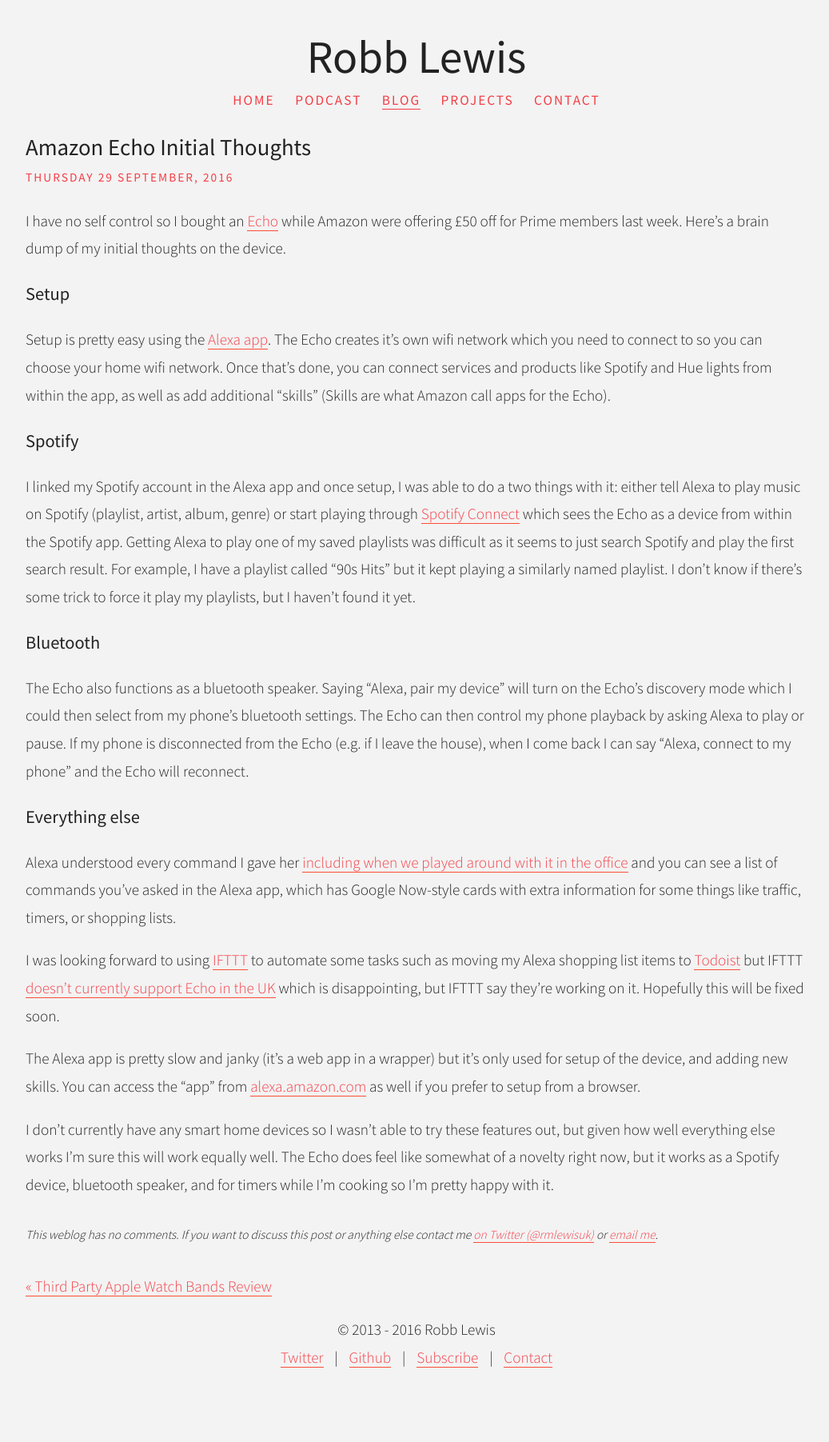
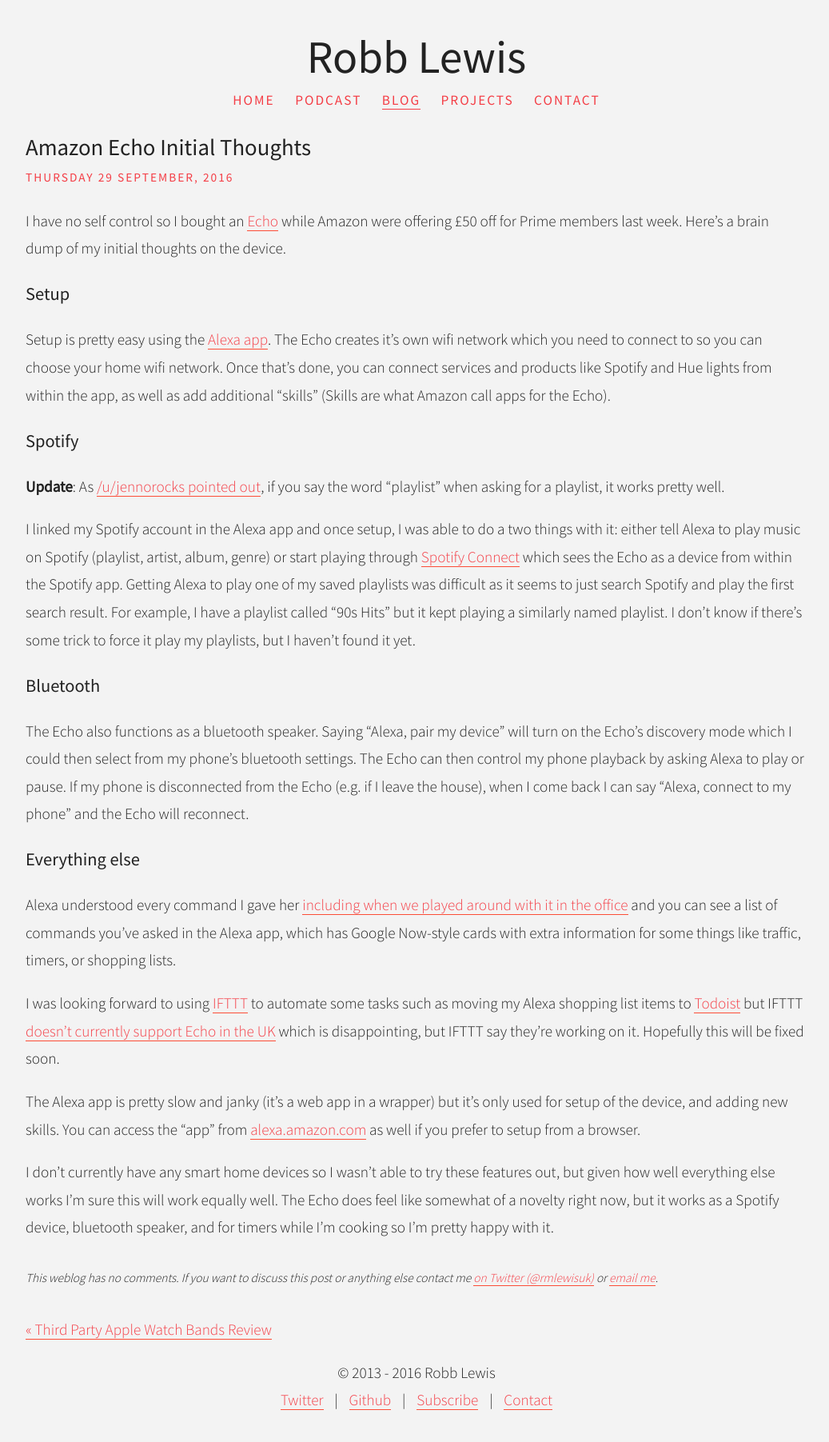
Before and after one commit to rknightuk/robblewis.me-jekyll, a Jekyll site: the page built from _posts/2016/2016-09-29-amazon-echo-initial-thoughts.md, in a window 1280 px wide. Shown: the whole page at 80% size, without its empty margins (119-1156 px from the left). Built offline with Jekyll 4.4.1, drawn with Linux system fonts in a browser that asks for light colours; before the commit the page ends 1749 px from its top, so only the background shows below that.

Commit message:
Post update

```diff
--- a/_posts/2016/2016-09-29-amazon-echo-initial-thoughts.md
+++ b/_posts/2016/2016-09-29-amazon-echo-initial-thoughts.md
@@ -12,6 +12,8 @@
 Setup is pretty easy using the [Alexa app](https://geo.itunes.apple.com/us/app/amazon-alexa/id944011620?mt=8&at=1001l3gY&ct=twitter). The Echo creates it's own wifi network which you need to connect to so you can choose your home wifi network. Once that's done, you can connect services and products like Spotify and Hue lights from within the app, as well as add additional "skills" (Skills are what Amazon call apps for the Echo).
 
 ### Spotify
+
+**Update**: As [/u/jennorocks pointed out](https://www.reddit.com/r/amazonecho/comments/551frl/my_initial_thoughts_on_the_amazon_echo_uk/d88129p?context=3), if you say the word "playlist" when asking for a playlist, it works pretty well.
 
 I linked my Spotify account in the Alexa app and once setup, I was able to do a two things with it: either tell Alexa to play music on Spotify (playlist, artist, album, genre) or start playing through [Spotify Connect](https://www.spotify.com/us/connect/) which sees the Echo as a device from within the Spotify app. Getting Alexa to play one of my saved playlists was difficult as it seems to just search Spotify and play the first search result. For example, I have a playlist called "90s Hits" but it kept playing a similarly named playlist. I don't know if there's some trick to force it play my playlists, but I haven't found it yet.
 
```
